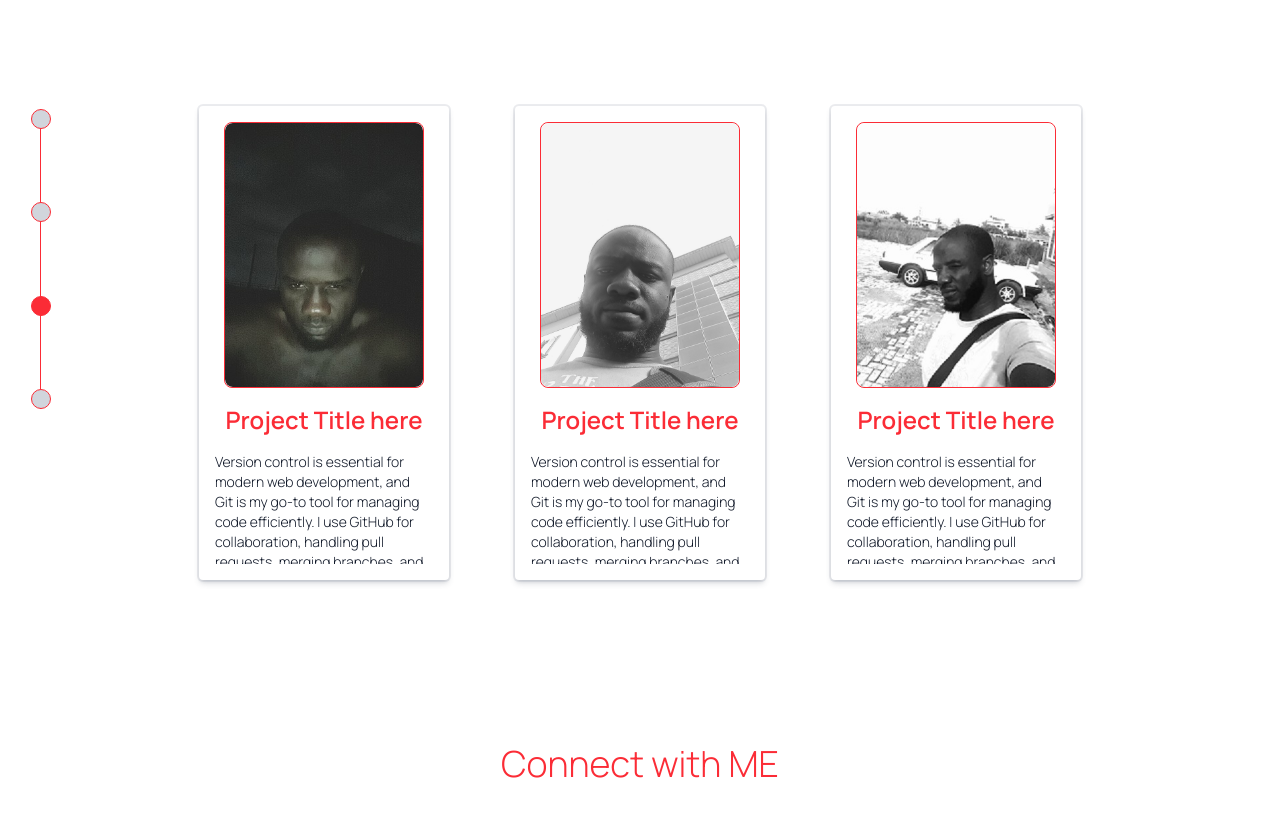
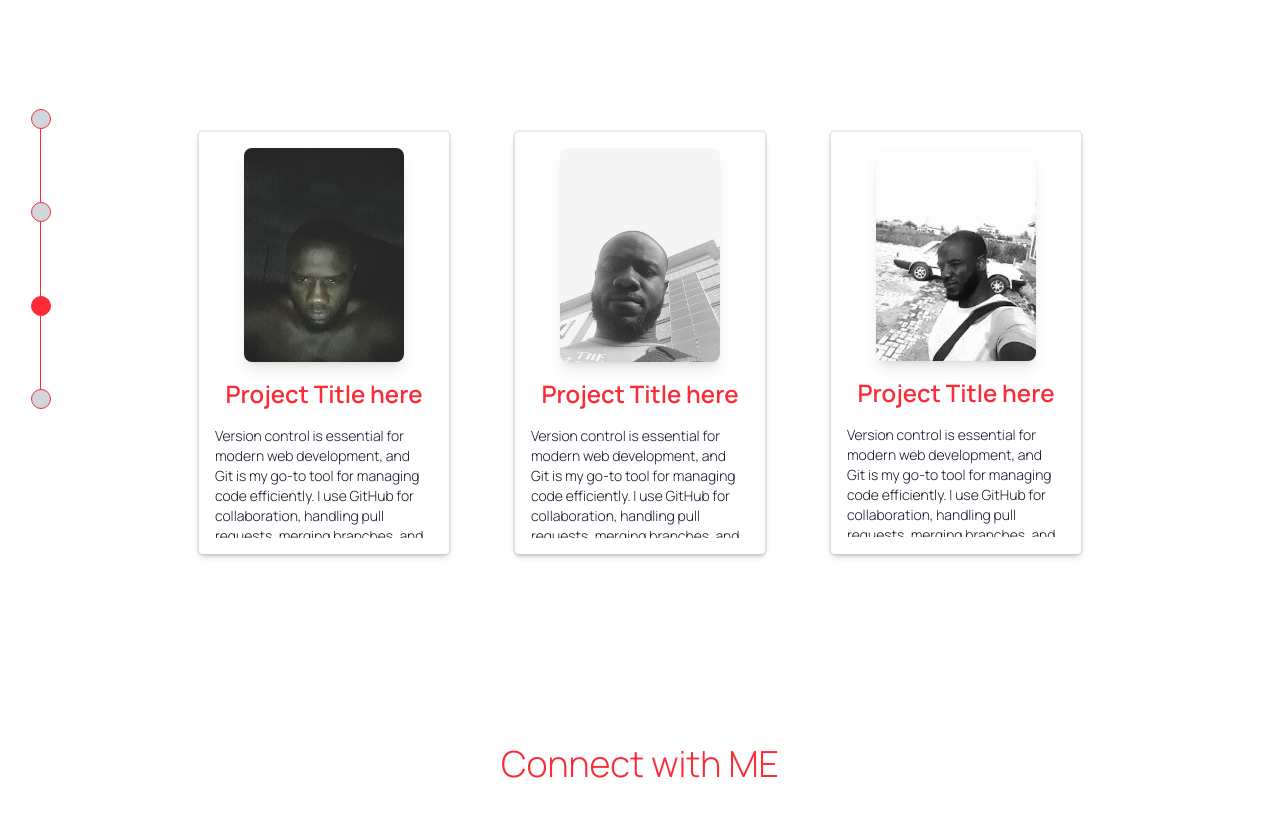
Before and after one commit to iOtele/git-profile, a React (Vite) app: page /projects in a window 1280 px wide. Shown: the part 1741-2557 px from the top of the page. Built offline with nearby package versions, Linux system fonts and the light colour scheme.

Commit message:
Contact commit

```diff
--- a/src/Components/Contact.jsx
+++ b/src/Components/Contact.jsx
@@ -33,7 +33,7 @@ const Contact = () => {
   return (
     <div
       id="contact"
-      className="flex min-h-screen flex-col justify-around items-center px-4 xl:py-0 py-5 "
+      className="flex md:min-h-screen min-h-[90vh] flex-col justify-around items-center px-4 xl:py-0 py-5 "
     >
       <h2 className="text-4xl font-light mb-24 xl:mt-10  mt-12 ">
         Connect with ME
--- a/src/Components/Project.jsx
+++ b/src/Components/Project.jsx
@@ -17,13 +17,13 @@ const Project = () => {
             key={index}
             className="lg:max-w-[250px] md:max-w-[500px] max-w-[330px] w-full mx-auto rounded-sm ring-2 ring-gray-400/20 shadow-md shadow-gray-700/20 relative isolate p-4 flex flex-col justify-center items-center bg-white dark:bg-gray-800 transition-colors duration-500 hover:shadow-lg hover:shadow-gray-700/20"
           >
-            <div className="flex justify-center items-center border w-50  rounded-lg overflow-hidden mb-4 cursor-pointer">
+            {/* <div className="flex justify-center items-center  w-40 md:w-50  rounded-lg overflow-hidden mb-4 cursor-pointer"> */}
               <img
                 src={project.image}
                 alt={project.title}
-                className="object-cover rounded-lg shadow-lg "
+                className="object-cover w-40 rounded-lg shadow-lg mb-4 cursor-pointer"
               />
-            </div>
+            {/* </div> */}
 
             <div className="w-full justify-center items-center flex flex-col gap-2">
               <h3 className="text-2xl font-semibold mb-2 text-red-500 dark:text-yellow-500">
```
